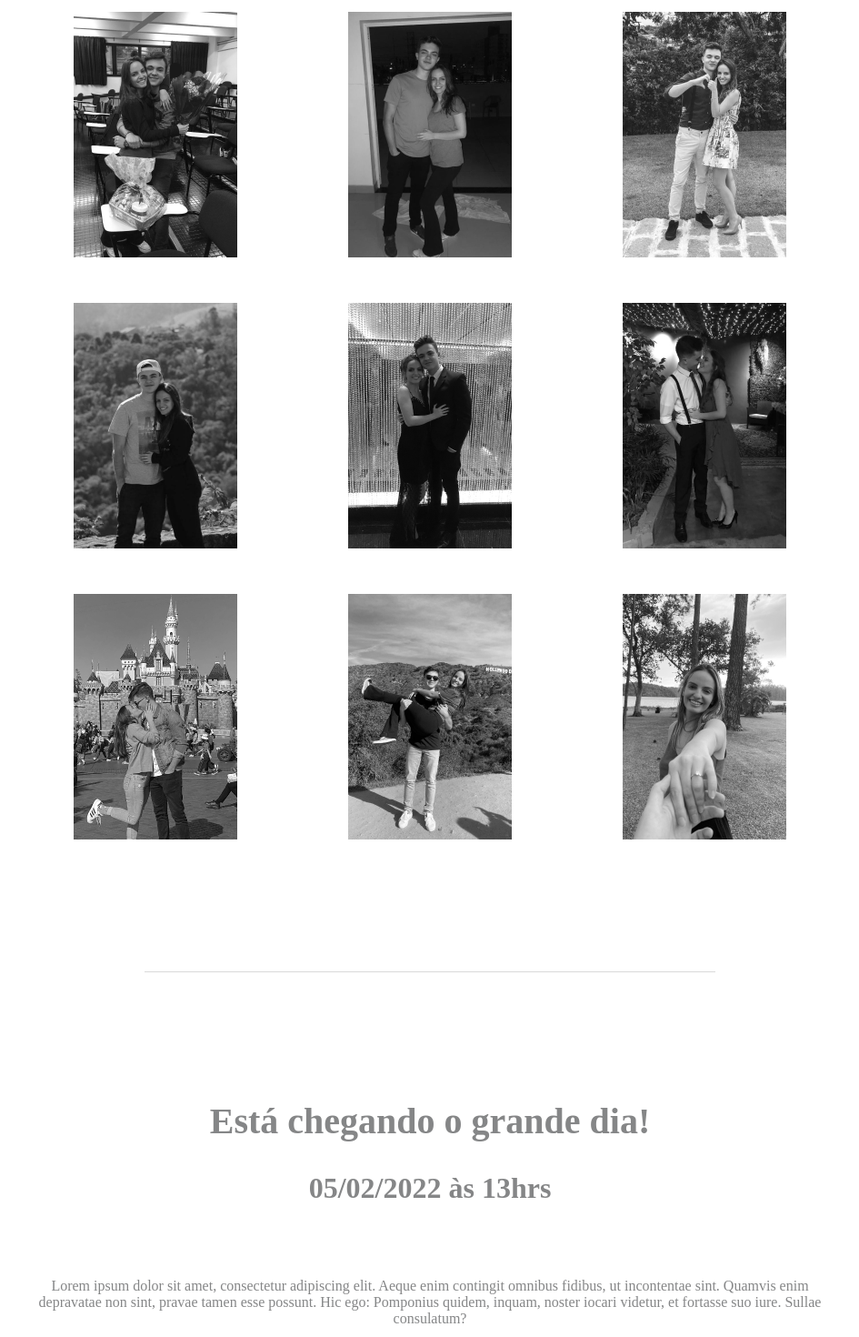
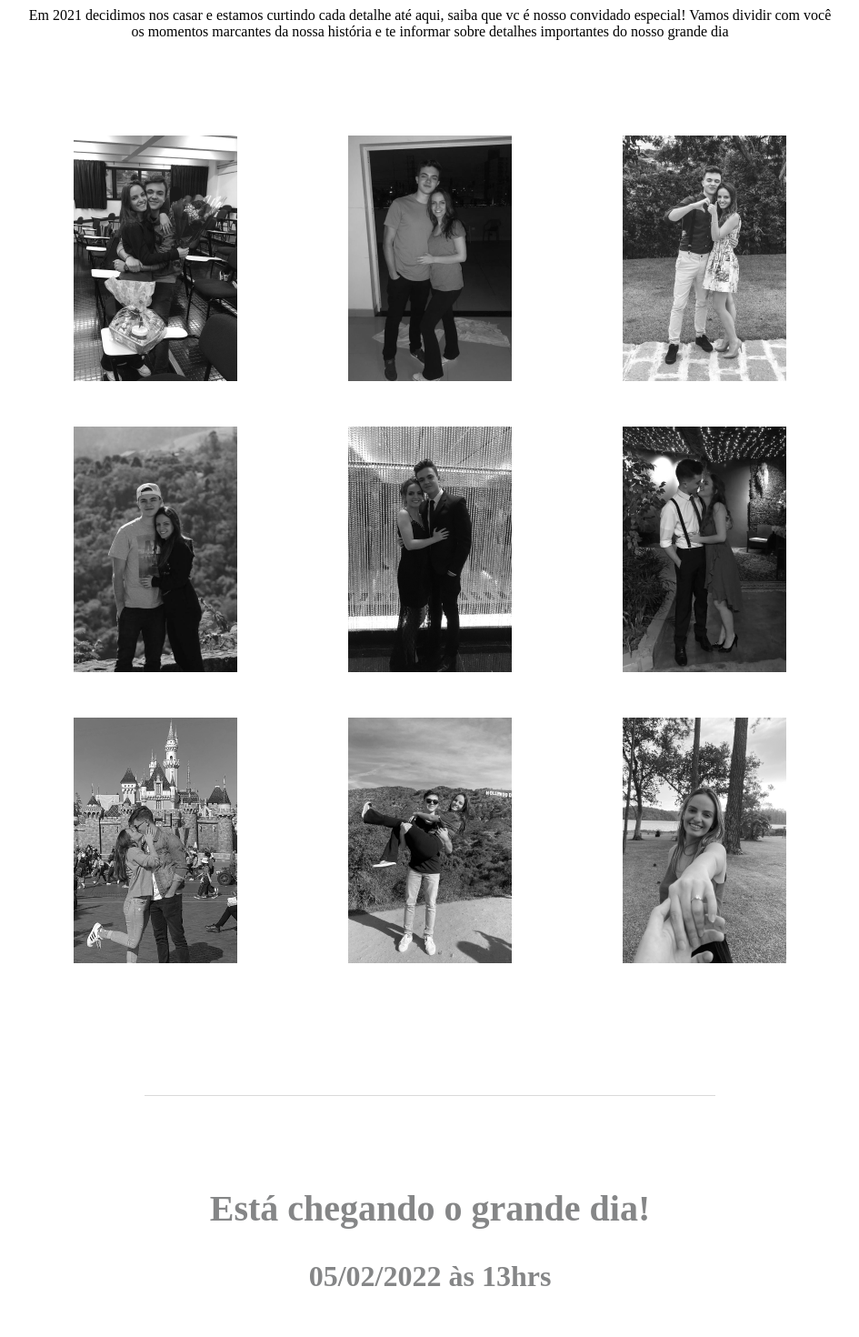
Before and after one commit to MMortari/casamentodedeteteu, a Next.js app: page / in a window 1280 px wide. Shown: the part 1140-2610 px from the top of the page at 91% size, without its empty margins (167-1112 px from the left). Built offline with nearby package versions, Linux system fonts and the light colour scheme; a web font is replaced by a local one.

Commit message:
feat: implementing description

```diff
--- a/components/index/Images/index.tsx
+++ b/components/index/Images/index.tsx
@@ -8,6 +8,11 @@ const Images: NextPage = () => {
       <hr />
 
       <h2>Um pouco da nossa história...</h2>
+
+      <p>
+        Em 2021 decidimos nos casar e estamos curtindo cada detalhe até aqui, saiba que vc é nosso convidado especial! Vamos dividir com você os
+        momentos marcantes da nossa história e te informar sobre detalhes importantes do nosso grande dia
+      </p>
 
       <div className={styles.list}>
         <span>
--- a/components/index/Images/styles.module.scss
+++ b/components/index/Images/styles.module.scss
@@ -3,6 +3,7 @@
 .container {
   min-height: 100vh;
   padding: 0 15%;
+  margin: 120px 0;
 
   hr {
     margin: 0 15%;
@@ -16,7 +17,11 @@
     text-align: center;
     color: $main-color;
     font-size: 40px;
-    margin: 140px 0;
+  }
+
+  p {
+    margin: 80px 0;
+    text-align: center;
   }
 }
 
@@ -29,7 +34,6 @@
   grid-column-gap: 10px;
   grid-row-gap: 0;
   grid-template-columns: repeat(3, 1fr);
-  margin-bottom: 120px;
 
   span {
     display: flex;
--- a/components/index/Local/index.tsx
+++ b/components/index/Local/index.tsx
@@ -13,8 +13,15 @@ const Local: NextPage = () => {
       <h3>05/02/2022 às 13hrs</h3>
 
       <p>
-        Lorem ipsum dolor sit amet, consectetur adipiscing elit. Aeque enim contingit omnibus fidibus, ut incontentae sint. Quamvis enim depravatae
-        non sint, pravae tamen esse possunt. Hic ego: Pomponius quidem, inquam, noster iocari videtur, et fortasse suo iure. Sullae consulatum?
+        Nos conhecemos no ensino médio e nos tornamos grandes amigos, quando rolou o primeiro sim, já sabíamos que era pra casar.
+        <br />
+        Do primeiro SIM para o segundo foram quatro anos de muita cumplicidade, amizade e muiiito amor! E aqui estamos muito felizes para o terceiro
+        SIM!
+        {/* <ul>
+          <li>❤️ 30/03/2017</li>
+          <li>💍 29/05/2021</li>
+          <li>👰🏻‍♀ 05/02/2022</li>
+        </ul> */}
       </p>
 
       <a href="https://sites.icasei.com.br/casamentodedemath/rsvp" target="blank">
--- a/components/index/Local/styles.module.scss
+++ b/components/index/Local/styles.module.scss
@@ -5,6 +5,7 @@
   width: 100%;
   padding: 0 15% 50px;
   text-align: center;
+  margin: 120px 0;
 
   color: $main-color;
 
@@ -12,7 +13,6 @@
     text-align: center;
     color: $main-color;
     font-size: 40px;
-    margin: 140px 0 0;
   }
 
   h3 {
@@ -35,7 +35,7 @@
     color: white;
     padding: 10px 22px;
     border-radius: 11px;
-    transition: .2s;
+    transition: 0.2s;
     cursor: pointer;
 
     &:hover {
--- a/components/index/Presentes/index.tsx
+++ b/components/index/Presentes/index.tsx
@@ -13,7 +13,10 @@ const Presentes: NextPage = () => {
       <main>
         <h2>Hora dos mimos!</h2>
 
-        <p>Let&apos;s go bitch, give us money hehehe</p>
+        <p>
+          Nosso maior presente é compartilhar com você nosso Dia Especial, mas que tal nos ajudar com a missão casa nova ou tornar nossa lua de mel
+          inesquecível ?
+        </p>
 
         {/* <Link href="https://sites.icasei.com.br/casamentodedemath/pages/25293234"> */}
         <a href="https://sites.icasei.com.br/casamentodedemath/pages/25293234" target="_blank" rel="noreferrer">
--- a/components/index/Presentes/styles.module.scss
+++ b/components/index/Presentes/styles.module.scss
@@ -19,7 +19,7 @@
     text-align: center;
     color: $main-color;
     font-size: 40px;
-    margin: 140px 0 0;
+    margin: 120px 0 0;
   }
 
   p {
@@ -31,8 +31,7 @@
     color: white;
     padding: 10px 22px;
     border-radius: 11px;
-    transition: .2s;
-
+    transition: 0.2s;
 
     &:hover {
       background-color: $secondary-color !important;
--- a/styles/globals.scss
+++ b/styles/globals.scss
@@ -16,3 +16,7 @@ a {
 * {
   box-sizing: border-box;
 }
+
+p {
+  font-size: 16px;
+}
```
